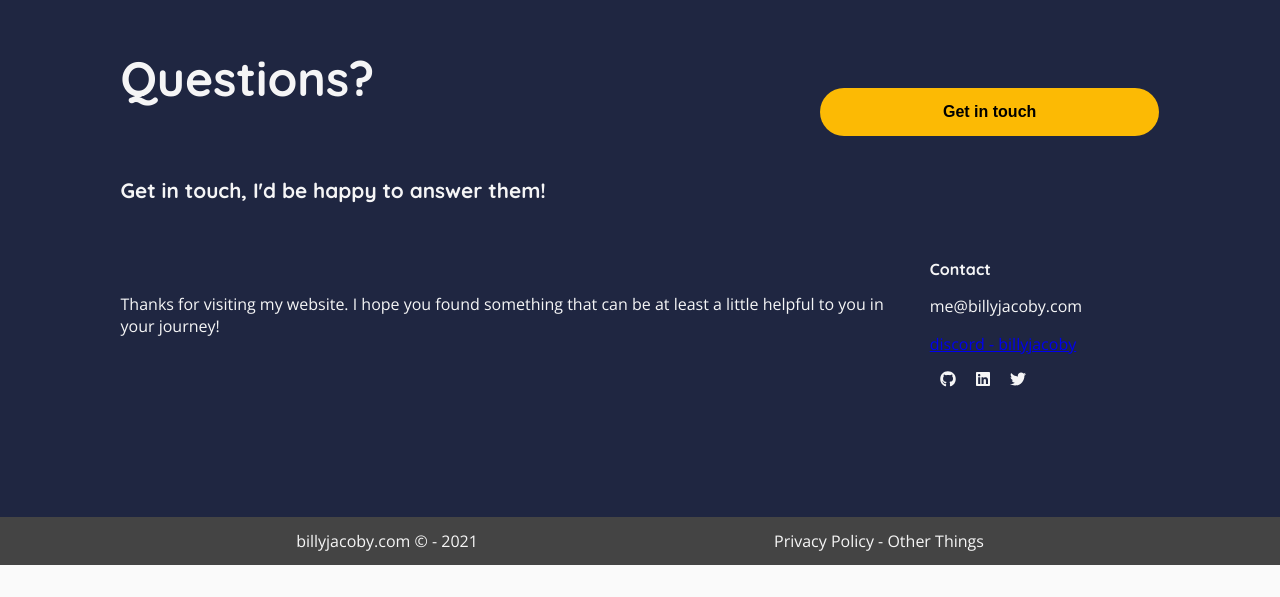
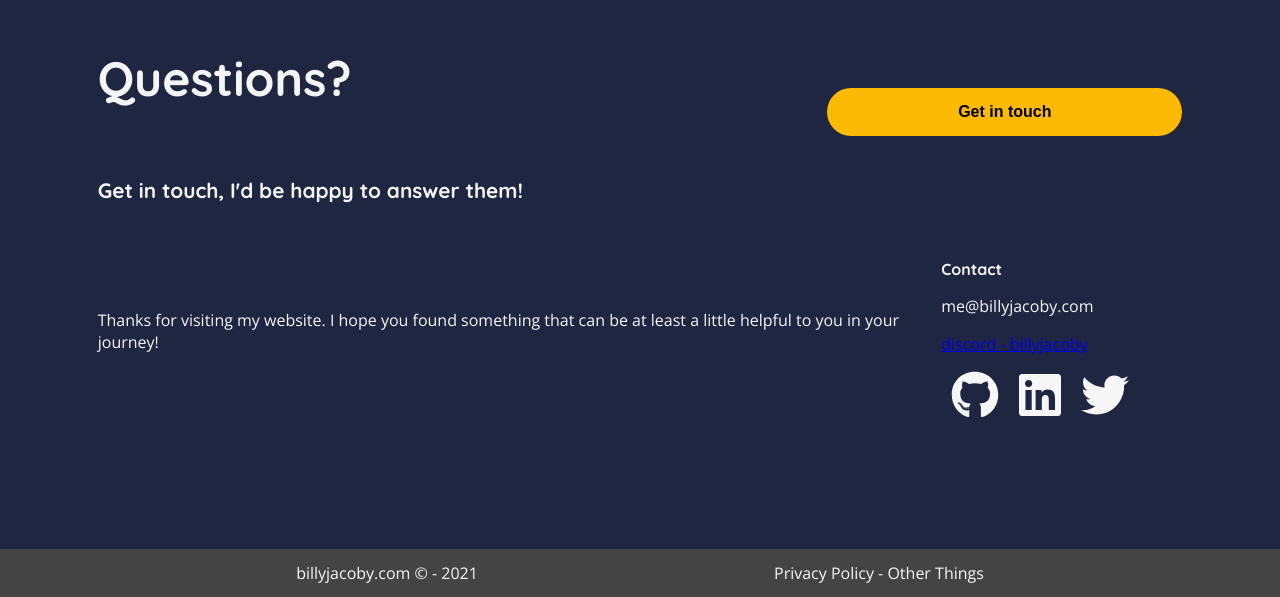
Before and after one commit to billyjacoby/billyjacoby.com, a Next.js app: page /about in a window 1280 px wide. Shown: the part 1192-1789 px from the top of the page. Before the commit the page ends 1757 px from the top, so only its background shows below. Built offline with nearby package versions, Linux system fonts and the light colour scheme.

Commit message:
updated size

```diff
--- a/components/footer.js
+++ b/components/footer.js
@@ -85,17 +85,17 @@ const Footer = () => (
             <IconRow>
               <FontAwesomeIcon
                 icon={faGithub}
-                size="1x"
+                size="3x"
                 style={{ padding: "0 10px" }}
               />
               <FontAwesomeIcon
                 icon={faLinkedin}
-                size="1x"
+                size="3x"
                 style={{ padding: "0 10px" }}
               />
               <FontAwesomeIcon
                 icon={faTwitter}
-                size="1x"
+                size="3x"
                 style={{ padding: "0 10px" }}
               />
             </IconRow>
```
